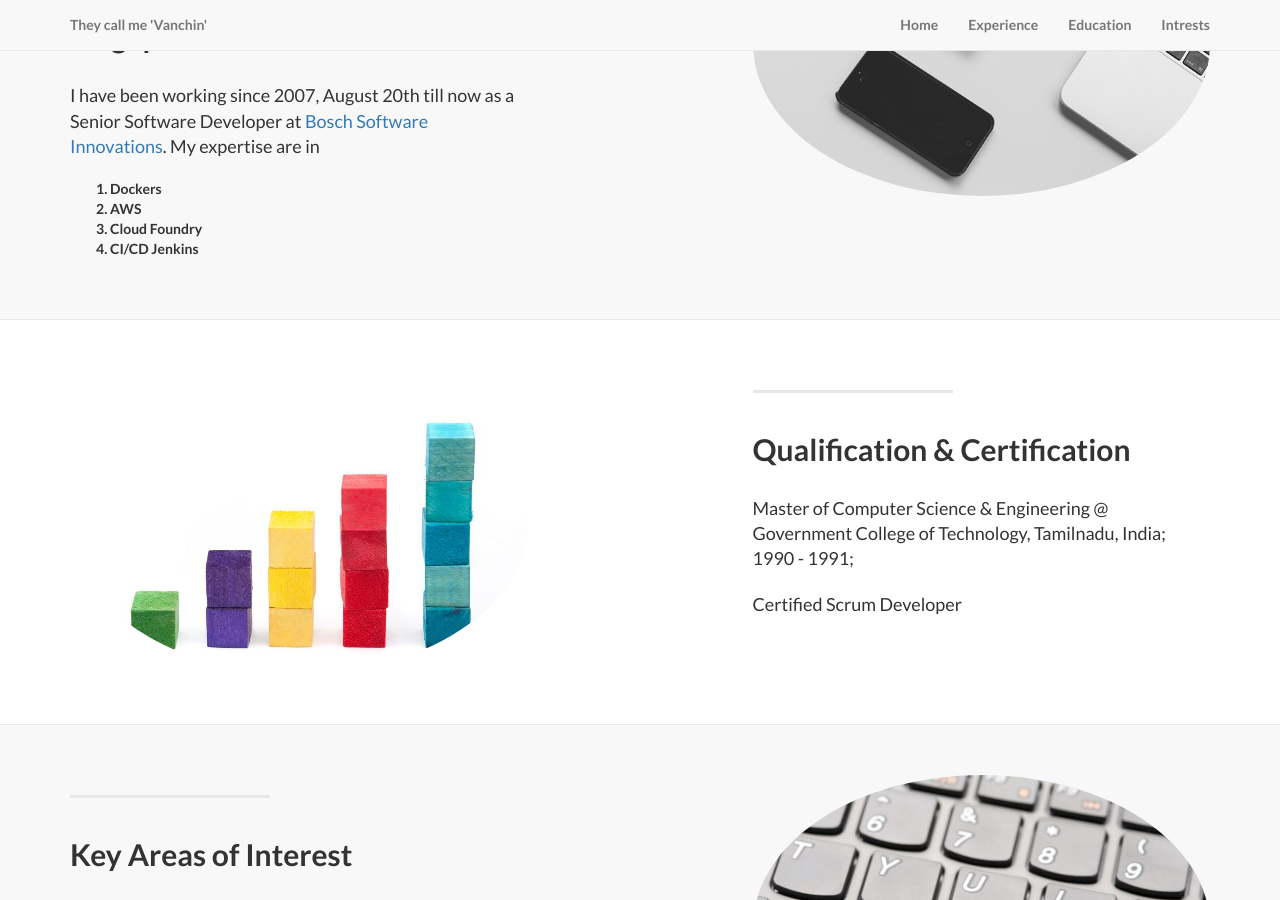
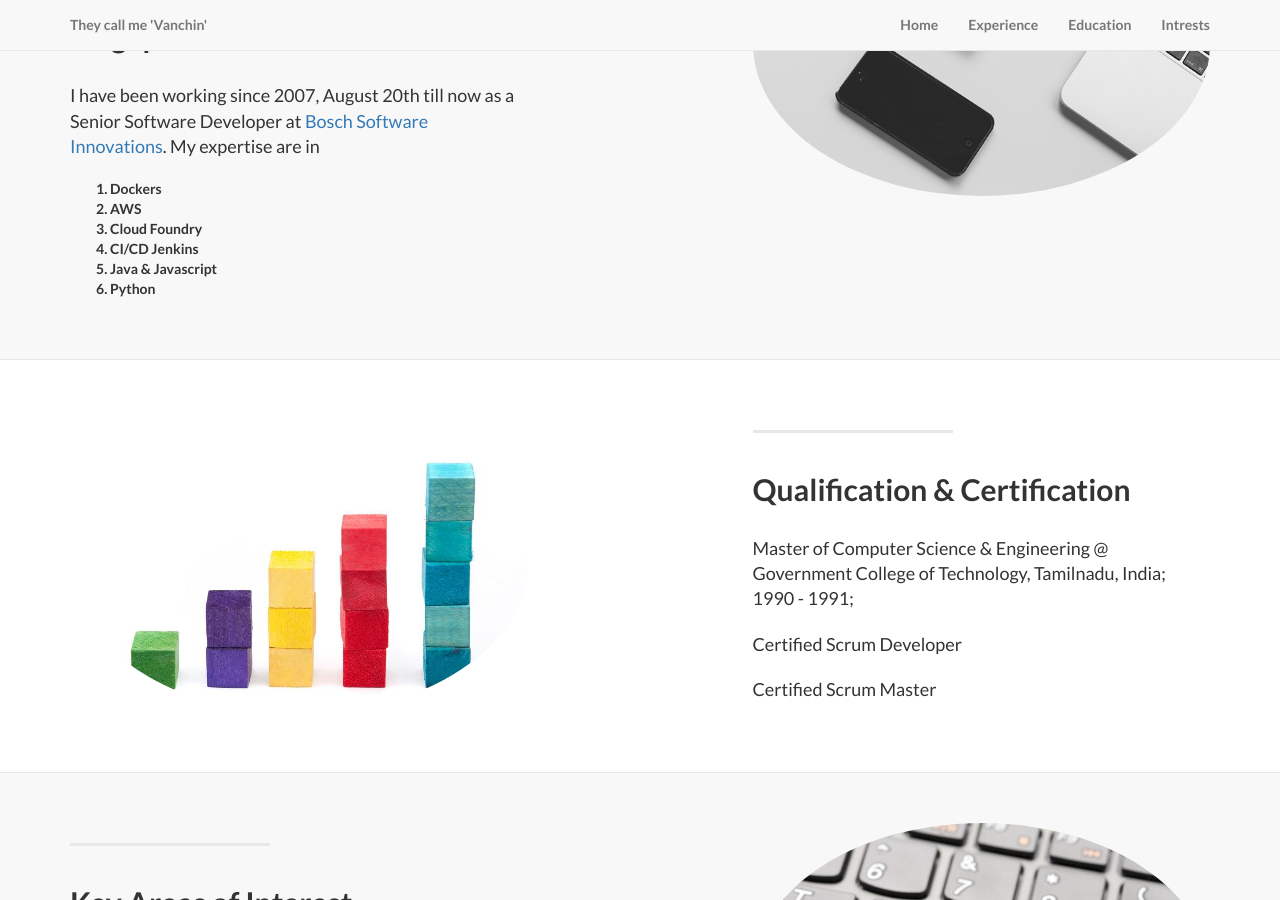
Before and after one commit to vlvanchin/my_site, a Jekyll site: the page built from index.html, in a window 1280 px wide and 900 px high, scrolled down 936 px. Built offline with Jekyll 4.4.1, drawn with Linux system fonts in a browser that asks for light colours.

Commit message:
index.html updated

```diff
--- a/index.html
+++ b/index.html
@@ -17,7 +17,7 @@
                 <hr class="section-heading-spacer">
                 <div class="clearfix"></div>
                 <h2 class="section-heading">Current Employer<br>Bosch Software Innovations, Singapore</h2>
-                <p class="lead">I have been working since 2007, August 20th till now as a Senior Software Developer at <a target="_blank" href="http://www.bosch-si.com">Bosch Software Innovations</a>. My expertise are in <ol><li>Dockers</li><li>AWS</li><li>Cloud Foundry</li><li>CI/CD Jenkins</li></ol></p>
+                <p class="lead">I have been working since 2007, August 20th till now as a Senior Software Developer at <a target="_blank" href="http://www.bosch-si.com">Bosch Software Innovations</a>. My expertise are in <ol><li>Dockers</li><li>AWS</li><li>Cloud Foundry</li><li>CI/CD Jenkins</li><li>Java & Javascript</li><li>Python</li></ol></p>
             </div>
             <div class="col-lg-5 col-lg-offset-2 col-sm-6">
                 <img class="img-responsive img-circle" src="img/work-1.png" alt="">
@@ -42,6 +42,7 @@
                 <h2 class="section-heading">Qualification &amp; Certification</h2>
                 <p class="lead">Master of Computer Science &amp; Engineering @ Government College of Technology, Tamilnadu, India; 1990 - 1991;</p>
                 <p class="lead">Certified Scrum Developer</p>
+                <p class="lead">Certified Scrum Master</p>
             </div>
             <div class="col-lg-5 col-sm-pull-6  col-sm-6">
                 <img class="img-responsive img-circle" src="img/education-1.png" alt="">
```
